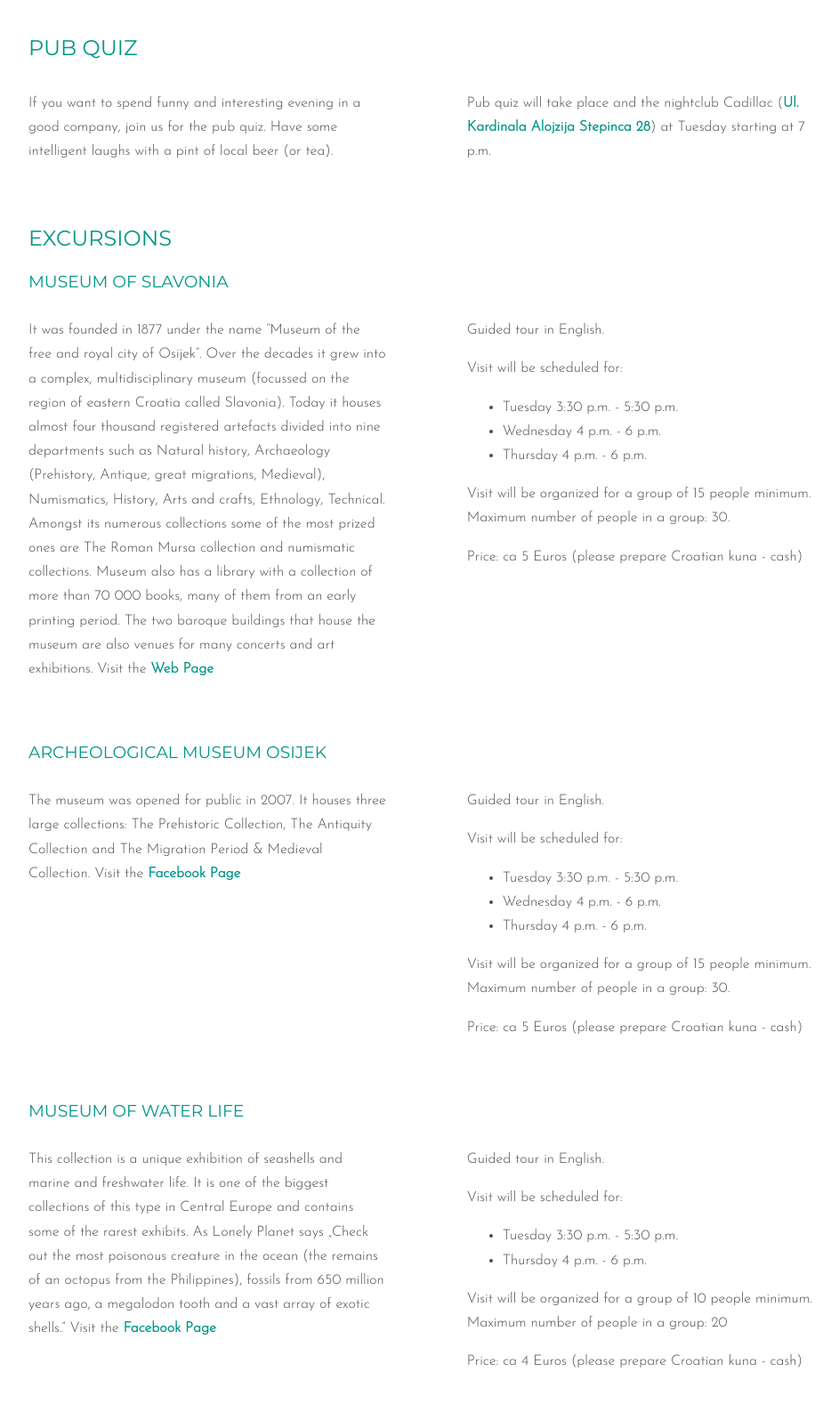
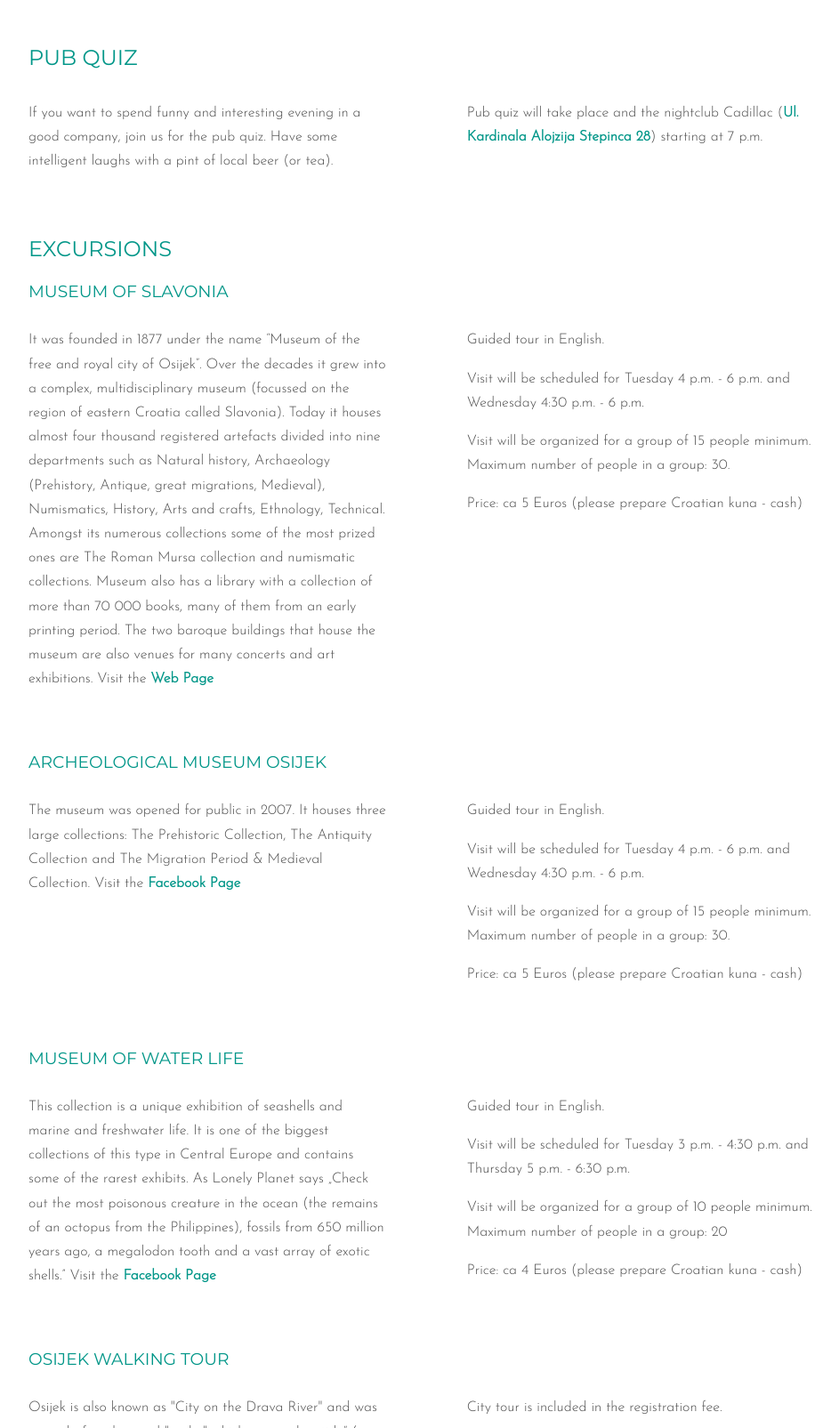
Before and after one commit to anxieanx/bobcatsss_2019, a plain HTML site: page social-events.html in a window 1280 px wide. Shown: the part 1195-2800 px from the top of the page at 89% size, without its empty margins (160-1103 px from the left). Drawn offline with nearby package versions, Linux system fonts and the light colour scheme.

Commit message:
Add files via upload

```diff
--- a/social-events.html
+++ b/social-events.html
@@ -124,20 +124,19 @@
       <h2 class="section__item--full">Conference Dinner</h2>
 
       <div class="section__item">
-        <p><a href="http://www.muzej-okusa.com" target="_blank" class="link">Restaurant Muzej okusa</a> is one of best Osijek's restaurants with not just great food but also beautifully designed interior. Restaurant is located at <a href="https://goo.gl/maps/H2Pp1MgjKos" class="link" target="_blank">Martina Divalta 4</a>.</p>
+        <p>Restaurant Muzej okusa is one of best Osijek's restaurants with not just great food but also beautifully designed interior. Restaurant is located at <a href="https://goo.gl/maps/H2Pp1MgjKos" class="link" target="_blank">Martina Divalta 4</a>. The dinner begins at 7 p.m. (Thursday).</p>
       </div>
 
       <div class="section__item">
-        <!-- <p>You can see the menu <a href="docs/conference_dinner_menu.pdf" target="_blank" class="link">here</a>.</p> -->
-        <p>The dinner will be at Thursday starting at 7 p.m.</p>
-        <p>Please choose between three main courses: meat, fish and vegetarian/vegan. You can make your choice <a href="https://goo.gl/forms/KYNemrwWIfFlJbME3" class="link" target="_blank">here</a>.</p>
+
+        <p>Please choose between three main courses: meat, fish and vegetarian/vegan. You can make your choice <a href="https://doodle.com/poll/en55nm9xydz7k4mk" class="link" target="_blank">here</a>.</p>
       </div>
 
       <h2 class="section__item--full section__subtitle">Conference Lunch</h2>
 
       <div class="section__item">
         <p>BOBCATSSS participants can have a warm lunch in a nearby student <a href="http://www.stucos.unios.hr/?page_id=121" class="link" target="_blank">restaurant Campus</a>, located within walking distance of the Faculty of civil engineering.</p>
-        <p>You will be able to choose between three main courses: meat, fish and vegetarian/vegan onsite. Please notify <a href="https://goo.gl/forms/ZvCr5Lii0A2SqNDt1" target="_blank" class="link">here</a> if you want a vegan option.</p>
+        <p>You will be able to choose between three main courses: meat, fish and vegetarian/vegan on-site. <a href="https://doodle.com/poll/pveyacw6e77p5nsr" class="link" target="_blank">Vegan menu registration.</a> </p>
       </div>
 
       <div class="section__item">
@@ -162,7 +161,7 @@
       </div>
 
       <div class="section__item">
-        <p>Pub quiz will take place and the nightclub Cadillac (<a href="https://goo.gl/maps/T4E2TkdmBr82" class="link" target="_blank">Ul. Kardinala Alojzija Stepinca 28</a>) at Tuesday starting at 7 p.m.</p>
+        <p>Pub quiz will take place and the nightclub Cadillac (<a href="https://goo.gl/maps/T4E2TkdmBr82" class="link" target="_blank">Ul. Kardinala Alojzija Stepinca 28</a>) starting at 7 p.m.</p>
       </div>
 
       <h2 class="section__item--full section__subtitle">Excursions</h2>
@@ -175,12 +174,7 @@
 
       <div class="section__item">
         <p>Guided tour in English.</p>
-        <p>Visit will be scheduled for:</p>
-        <ul>
-          <li>Tuesday 3:30 p.m. - 5:30 p.m.</li>
-          <li>Wednesday 4 p.m. - 6 p.m.</li>
-          <li>Thursday 4 p.m. - 6 p.m.</li>
-        </ul>
+        <p>Visit will be scheduled for Tuesday 4 p.m. - 6 p.m. and Wednesday 4:30 p.m. - 6 p.m.</p>
         <p>Visit will be organized for a group of 15 people minimum. Maximum number of people in a group: 30.</p>
         <p>Price: ca 5 Euros (please prepare Croatian kuna - cash)</p>
         <!--<a href="#" target="_blank" class="link">Please indiciate if you want to visit Museum of Slavonia</a>-->
@@ -194,12 +188,7 @@
 
       <div class="section__item">
         <p>Guided tour in English.</p>
-        <p>Visit will be scheduled for:</p>
-        <ul>
-          <li>Tuesday 3:30 p.m. - 5:30 p.m.</li>
-          <li>Wednesday 4 p.m. - 6 p.m.</li>
-          <li>Thursday 4 p.m. - 6 p.m.</li>
-        </ul>
+        <p>Visit will be scheduled for Tuesday 4 p.m. - 6 p.m. and Wednesday 4:30 p.m. - 6 p.m.</p>
         <p>Visit will be organized for a group of 15 people minimum. Maximum number of people in a group: 30.</p>
         <p>Price: ca 5 Euros (please prepare Croatian kuna - cash)</p>
         <!--<a href="#" target="_blank" class="link">Please indiciate if you want to visit Archeological Museum</a>-->
@@ -213,11 +202,7 @@
 
       <div class="section__item">
         <p>Guided tour in English.</p>
-        <p>Visit will be scheduled for:</p>
-        <ul>
-          <li>Tuesday 3:30 p.m. - 5:30 p.m.</li>
-          <li>Thursday 4 p.m. - 6 p.m.</li>
-        </ul>
+        <p>Visit will be scheduled for Tuesday 3 p.m. - 4:30 p.m. and Thursday 5 p.m. - 6:30 p.m.</p>
         <p>Visit will be organized for a group of 10 people minimum. Maximum number of people in a group: 20</p>
         <p>Price: ca 4 Euros (please prepare Croatian kuna - cash)</p>
         <!--<a href="#" target="_blank" class="link">Please indiciate if you want to visit Museum of Water life</a>-->
@@ -231,11 +216,7 @@
 
       <div class="section__item">
         <p>City tour is included in the registration fee.</p>
-        <p>Visit will be scheduled for:</p>
-        <ul>
-          <li>Monday 3:30 p.m. - 5:30 p.m.</li>
-          <li>Tuesday 3:30 p.m. - 5:30 p.m.</li>
-        </ul>
+        <p>Visit will be scheduled for Monday (21st of January) and Tuesday (22nd of January) at about 4 p.m.</p>
         <!--<a href="#" target="_blank" class="link">Please indiciate if you want to take a city tour</a>-->
       </div>
 
@@ -263,8 +244,7 @@
         <p>Ice skating rink is open on:</p>
         <ul>
           <li>Monday 7 p.m. - 8:15 p.m.; 9 p.m. - 10:15 p.m.</li>
-          <li>Tuesday 7 p.m. - 8:15 p.m.; 9 p.m. - 10:15 p.m.</li>
-          <li>Wednesday 7 p.m. - 8:15 p.m.; 9 p.m. - 10:15 p.m.</li>
+          <li>Tuesday 5 p.m. - 6:15 p.m.; 7 p.m. - 8:15 p.m.; 9 p.m. - 10:15 p.m.</li>
           <li>Thursday 5 p.m – 6:15 p.m.</li>
         </ul>
         <p>Price: 2 Euros for the ticket and 2 Euros for the skates (please prepare Croatian kuna in cash).</p>
```
